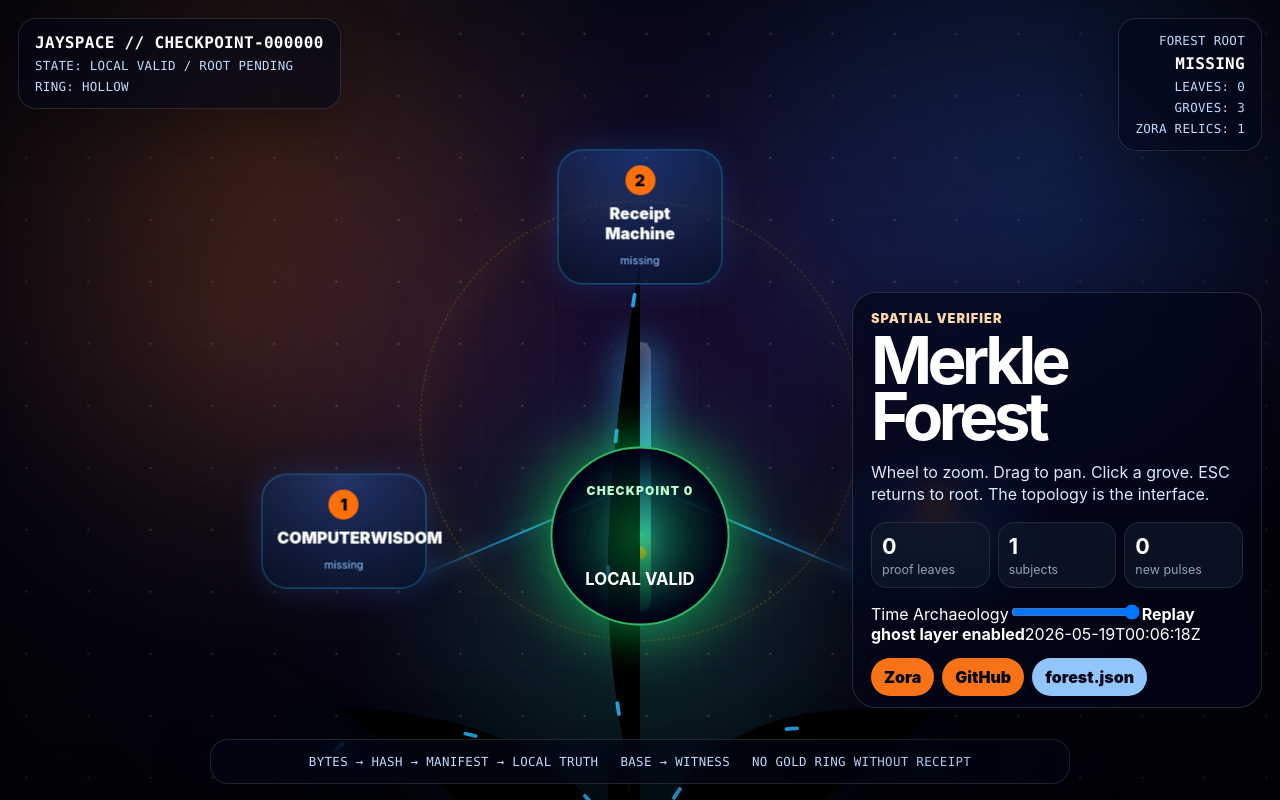
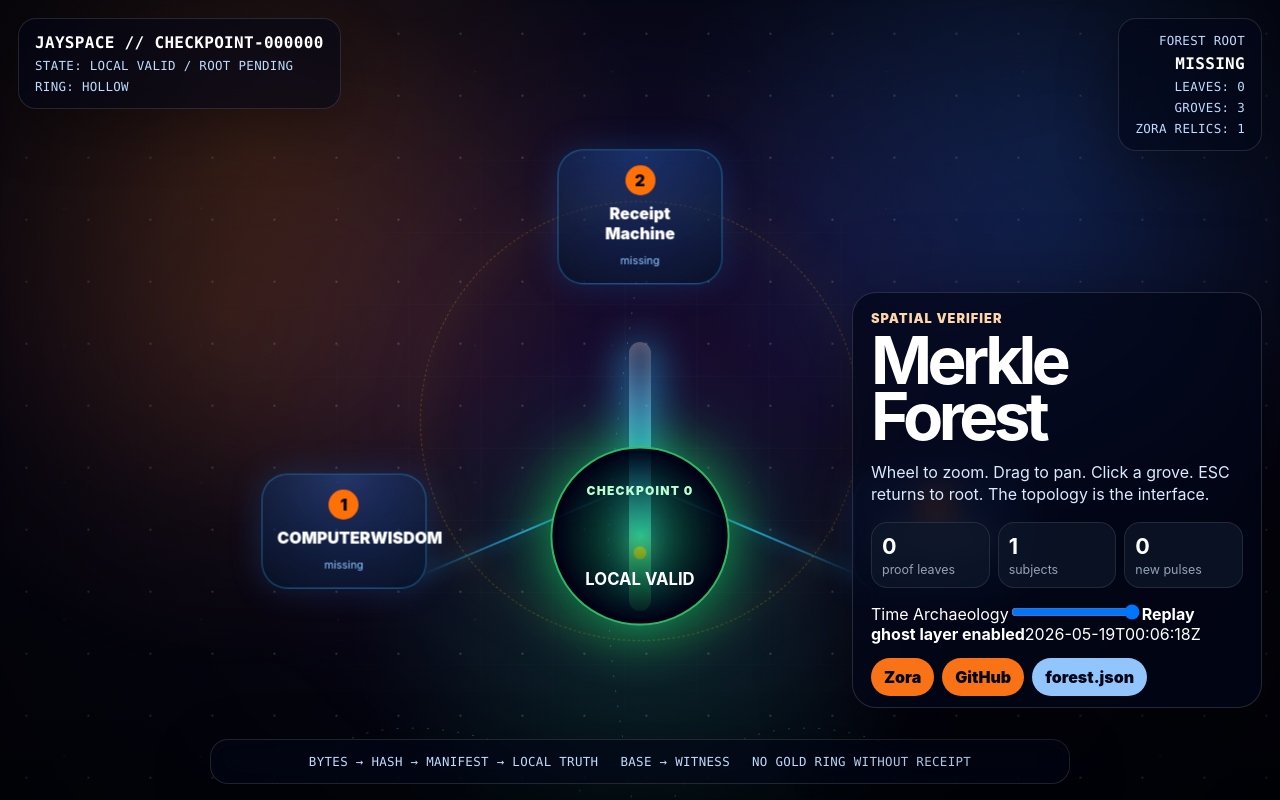
Before and after one commit to jsonwisdom/jay-zora-portal, a React (Vite) app in the folder frontend/: page / in a window 1280 px wide. Built offline with nearby package versions, Linux system fonts and the light colour scheme.

Commit message:
Harden SVG paths for Safari compositing

```diff
--- a/frontend/src/main.jsx
+++ b/frontend/src/main.jsx
@@ -144,12 +144,12 @@ function App() {
         onDoubleClick={() => setZoom((z) => Math.min(2.4, z + 0.35))}
       >
         <div className="forest-camera" style={{ transform: `translate(${pan.x}px, ${pan.y}px) scale(${zoom})` }}>
-          <svg className="flow-svg" viewBox="0 0 100 100" preserveAspectRatio="none" aria-hidden="true">
+          <svg className="flow-svg" viewBox="0 0 100 100" preserveAspectRatio="none" aria-hidden="true" fill="none">
             {visibleGhosts.map((event, i) => (
-              <path key={event.id} className={`ghost-path ${event.type}`} style={{ animationDelay: `${i * .24}s` }} d={ghostPath(event)} />
+              <path key={event.id} className={`ghost-path ${event.type}`} style={{ animationDelay: `${i * .24}s` }} d={ghostPath(event)} fill="none" vectorEffect="non-scaling-stroke" />
             ))}
             {positions.map((grove, i) => (
-              <path key={grove.id} className="flow-path" style={{ animationDelay: `${i * 1.4}s` }} d={`M 50 88 C 50 58, ${grove.x - 8} 62, ${grove.x} ${grove.y}`} />
+              <path key={grove.id} className="flow-path" style={{ animationDelay: `${i * 1.4}s` }} d={`M 50 88 C 50 58, ${grove.x - 8} 62, ${grove.x} ${grove.y}`} fill="none" vectorEffect="non-scaling-stroke" />
             ))}
           </svg>
           <div className="root-node" onClick={() => setSelected(null)}>
```
